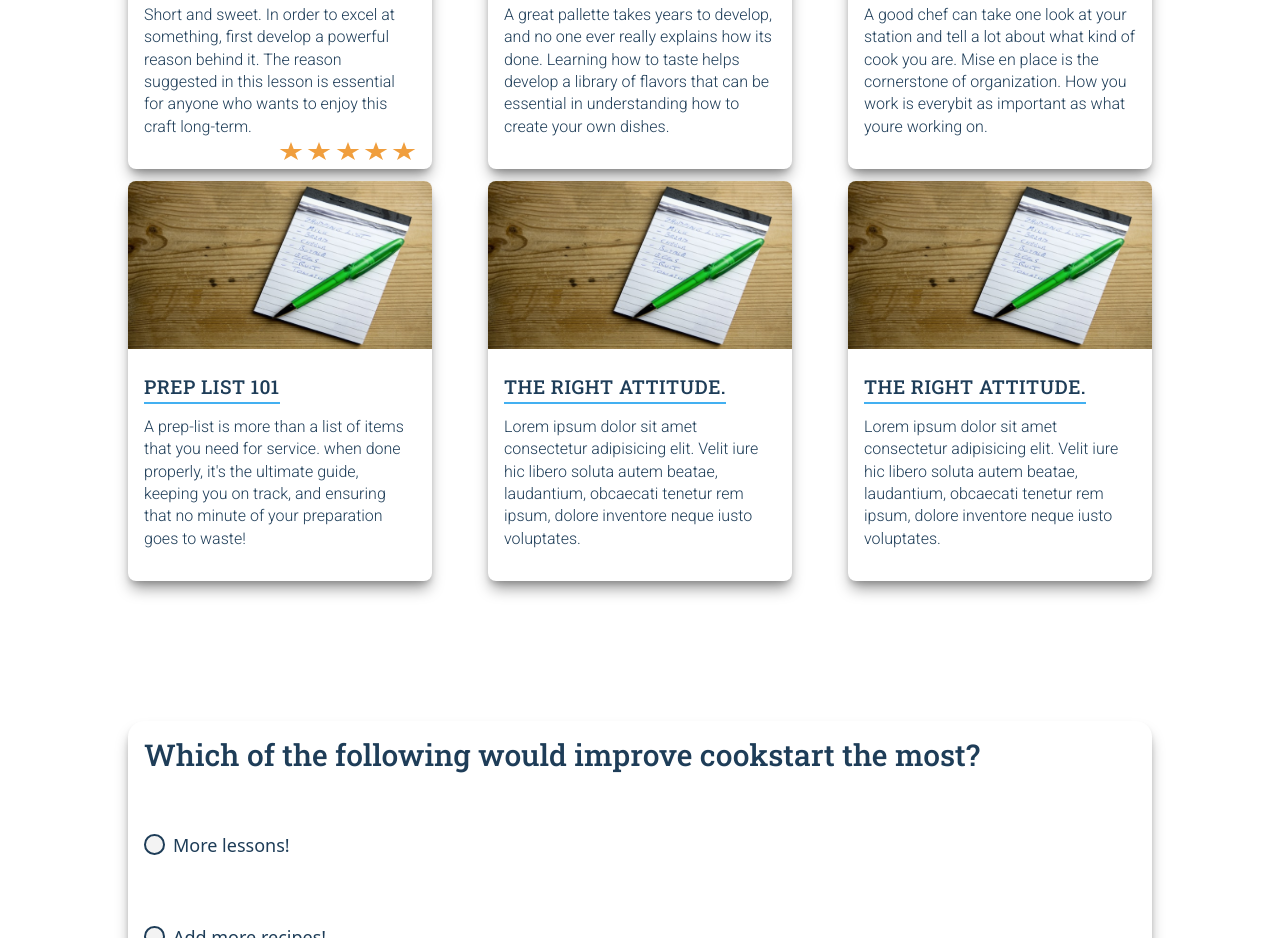
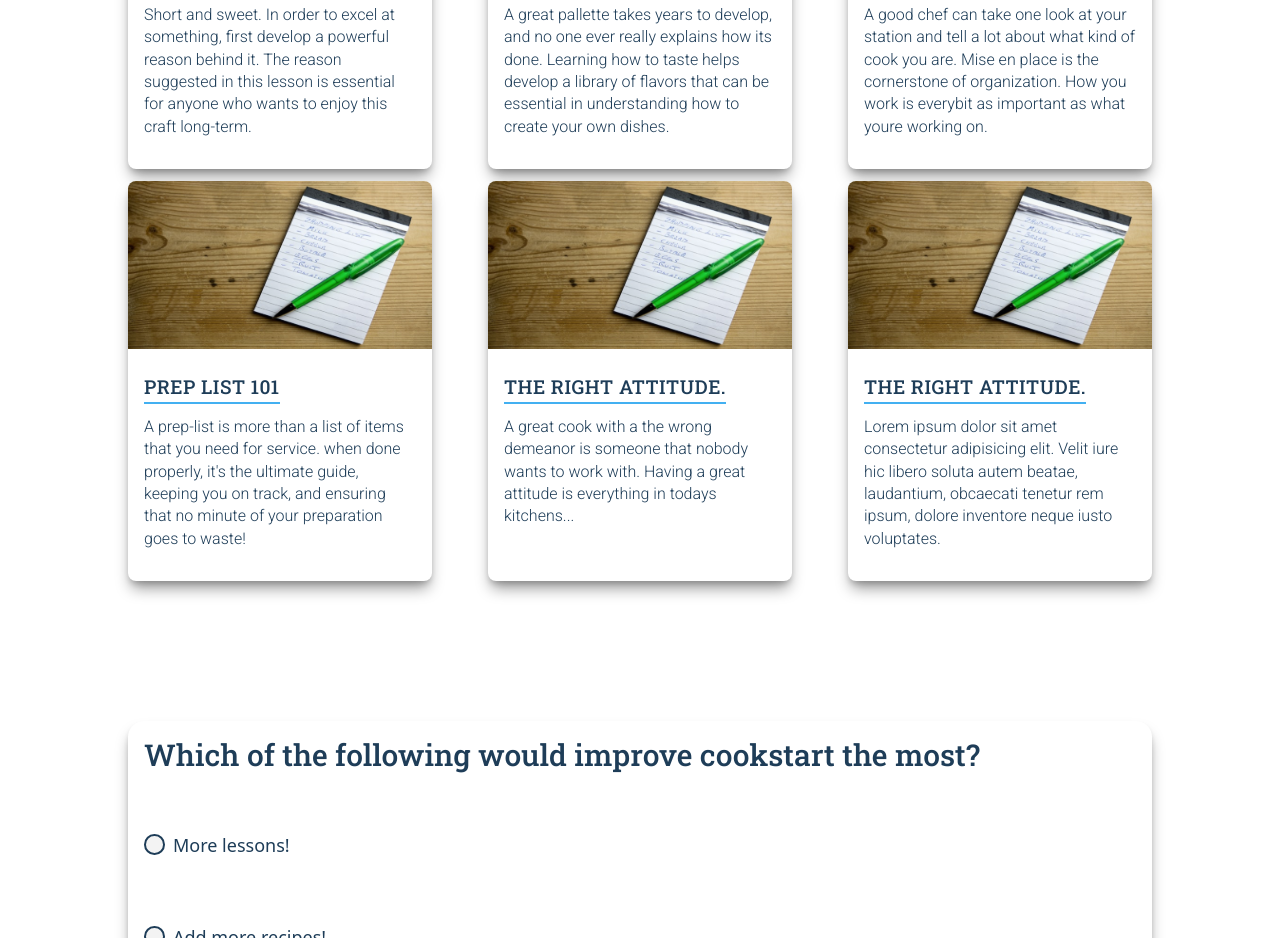
Before and after one commit to CArnold22265/CookStart, a website with bundled scripts: page index.html in a window 1280 px wide. Shown: the part 1020-1958 px from the top of the page. Built offline with nearby package versions, Linux system fonts and the light colour scheme; files whose address does not match are found by name.

Commit message:
stars or no stars?

```diff
--- a/index.html
+++ b/index.html
@@ -164,13 +164,14 @@
               <p class="text-gray-800 mx-4 ">
                 Short and sweet. In order to excel at something, first develop a powerful reason behind it. The reason suggested in this lesson is essential for anyone who wants to enjoy this craft long-term.
               </p>
-              <div class="m-0 p-0 card-rating float-right mr-4 mb-2" data-CardRating = "1">
+              <!-- Stars...? -->
+              <!-- <div class="m-0 p-0 card-rating float-right mr-4 mb-2" data-CardRating = "1">
                <img class ="m-0 p-0 inline" src="images/star.svg" alt="star">
                <img class ="m-0 p-0 inline" src="images/star.svg" alt="star">
                <img class ="m-0 p-0 inline" src="images/star.svg" alt="star">
                <img class ="inline" src="images/star.svg" alt="star">
                <img class ="inline" src="images/star.svg" alt="star">
-              </div>
+              </div> -->
             </div>
           </a>
         </li>
@@ -238,7 +239,7 @@
               The right attitude.
               </h4>
               <p class="text-gray-800 mx-4 ">
-                Lorem ipsum dolor sit amet consectetur adipisicing elit. Velit iure hic libero soluta autem beatae, laudantium, obcaecati tenetur rem ipsum, dolore inventore neque iusto voluptates.
+                A great cook with a the wrong demeanor is someone that nobody wants to work with. Having a great attitude is everything in todays kitchens...
               </p>
             </div>
           </a>
```
Also changed, not shown: css/main.css.
